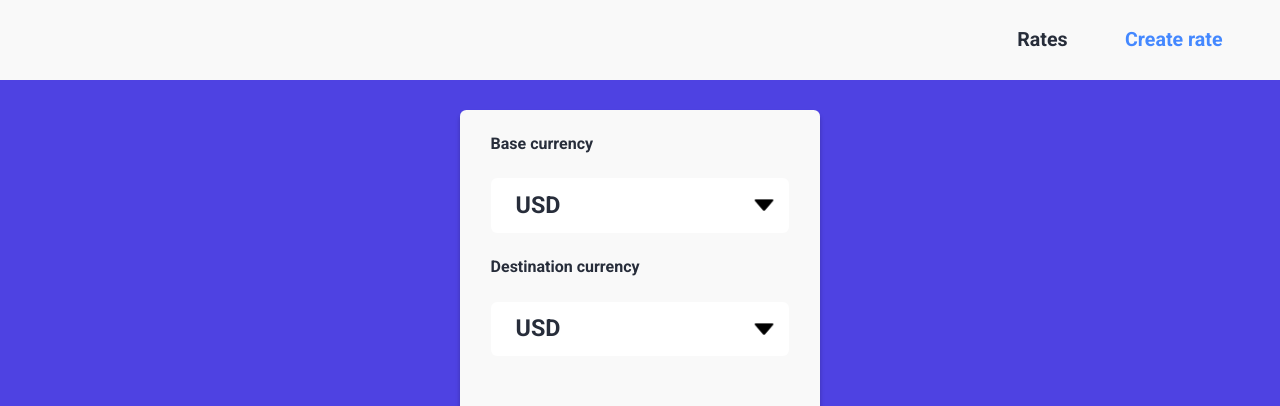
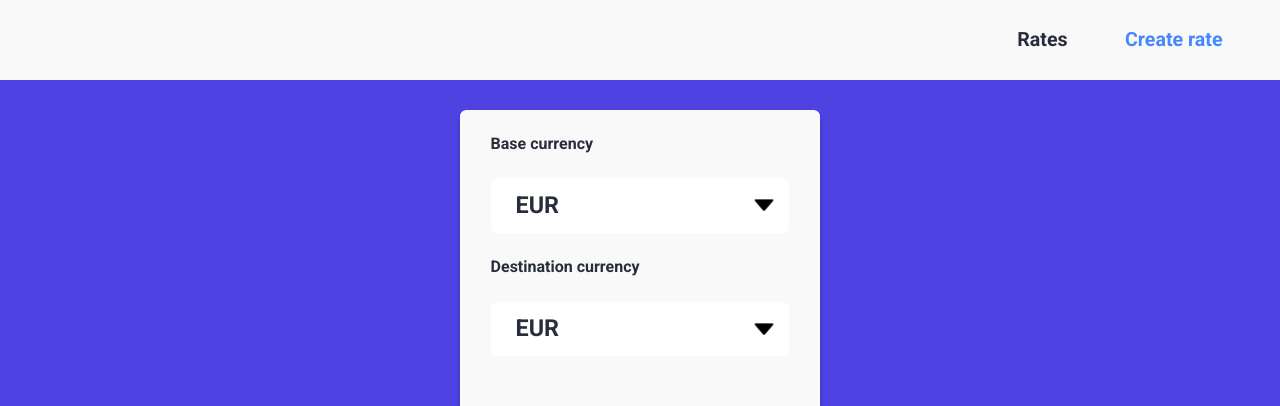
Before and after one commit to FSBalbuena/fx-rates-app, a React app: page /create in a window 1280 px wide. Shown: the top 406 px of the page. Built offline with nearby package versions, Linux system fonts and the light colour scheme.

Commit message:
customRates organized

```diff
--- a/src/react/components/RatesCard.jsx
+++ b/src/react/components/Cards/RatesCard.jsx
@@ -1,6 +1,6 @@
 import React from 'react'
 import PropTypes from 'prop-types'
-import {Card, CardHeader, CardTitle} from './StoryBook'
+import {Card, CardHeader, CardTitle} from './index'
 
 /*Part of RatesPairList component inside Rates Folder */
 const RatesCard=({title,children})=>(
--- a/src/react/components/Rates/RatesPairList.jsx
+++ b/src/react/components/Cards/RatesPairList.jsx
@@ -1,7 +1,7 @@
 import React from 'react'
 import PropTypes from 'prop-types'
-import {CardText,CardList} from '../StoryBook'
-import RatesCard from '../RatesCard'
+import {CardText,CardList} from './index'
+import RatesCard from './RatesCard'
 
 
 /*Part of Rates component */
--- /dev/null
+++ b/src/react/components/Cards/index.js
@@ -0,0 +1,41 @@
+import styled from 'styled-components'
+import WithLayout from '../../containers/WithLayout'
+import {Text} from '../StoryBook'
+
+export const CardList=WithLayout(styled.div`
+width:100%;
+display:flex;
+flex-direction:${props=>props.isDesktop?"row":"column"};
+justify-content:${props=>props.isDesktop?"space-around":"flex-start"};
+align-items:center
+`)
+export const Card=WithLayout(styled.article`
+margin-top:${props=>props.isDesktop?"0vw":"8.43vw"};
+width:${props=>props.isDesktop?"25.13vw":"90vw"};
+background: #F9F9F9;
+box-shadow: 0px 4px 4px rgba(0, 0, 0, 0.25);
+border-radius: ${props=>props.isDesktop?"0.5vw":"1.56vw"};
+`)
+
+export const CardHeader=WithLayout(styled.header`
+width:100%;
+background: #4488FF;
+border-radius:${props=>props.isDesktop?"0.5vw 0.5vw 0px 0px":"1.56vw 1.56vw 0px 0px"} ;
+padding:${props=>props.isDesktop?"0.7vw 1.25vw":"2.5vw 3.75vw"};
+`)
+
+export const CardTitle=WithLayout(styled.h3`
+margin:0px;
+font-family: Roboto;
+font-style: normal;
+font-weight: bold;
+font-size: ${props=>props.isDesktop?"1.56vw":"5.62vw"};
+line-height: ${props=>props.isDesktop?"1.80vw":"6.56vw"};
+color: #FFFFFF;
+`)
+
+export const CardText=WithLayout(styled(Text)`
+color: #848484;
+padding:${props=>props.isDesktop?"0.78vw 1.56vw":"2.81vw 5.62vw"};
+margin:0px
+`)
--- a/src/react/components/CurrencySelector.jsx
+++ b/src/react/components/CustomRateForm/CurrencySelector.jsx
@@ -1,18 +1,13 @@
 import React from 'react'
 import PropTypes from 'prop-types'
-import {FormLabel,FormSelect} from './StoryBook'
+import {FormLabel,FormSelect} from './components'
+import OptionList from '../OptionList';
 
 /*Part of Create component*/
 const CurrencySelector=({label,name,options})=>(
             <FormLabel>{label}
                 <FormSelect name={name}>
-                    {options.map(option=>(
-                        <option key={option}
-                        value={option}
-                        >
-                        {option}
-                        </option>
-                    ))}
+                    <OptionList options={options}/>
                 </FormSelect>
             </FormLabel>)
 
--- /dev/null
+++ b/src/react/components/CustomRateForm/components.js
@@ -0,0 +1,109 @@
+import styled from 'styled-components'
+import WithLayout from '../../containers/WithLayout'
+import {Card} from '../Cards'
+import {Background,
+     Button,
+     BaseSelector,
+     Text} from '../StoryBook'
+
+
+
+export const FormBackground=WithLayout(styled(Background)`
+    display:flex;
+    justify-content:center;
+    align-items:center;
+    padding:${props=>props.isDesktop?"6vh 0px":"16vw 0px"}
+`)
+
+export const FormBox=WithLayout(styled(Card)`
+    padding-top:${props=>props.isDesktop?"3vmin":"7vmin"};
+    width:${props=>props.isDesktop?"45vh":"90vw"};
+    min-height:${props=>props.isDesktop?"65vh":"77vh"}
+    margin:0px;
+    display:flex;
+    flex-direction:column;
+    justify-content:flex-start;
+    align-items:center;
+`)
+
+export const FormLabel=WithLayout(styled.label`
+font-size: ${props=>props.isDesktop?"2vh":"4.37vw"};
+line-height: ${props=>props.isDesktop?"2.4vh":"5.93vw"};
+font-family: Roboto;
+font-style: normal;
+font-weight: bold;
+color: #272D3A;
+width:83%
+`)
+
+export const FormButton=WithLayout(styled(Button)`
+    font-size: ${props=>props.isDesktop?"2.65vh":"5.62vw"};
+    line-height:${props=>props.isDesktop?"3.12vh":"6.56vw"} ;
+    border-radius: ${props=>props.isDesktop?"0.735vh":"1.56vw"};
+    font-weight: bold;
+    font-family: Roboto;
+    font-style: normal;
+    display:block;
+    width: 70%;
+    height: 6.83vh;
+    background: #4488FF;
+    border: 1px solid #4488FF;
+    box-sizing: border-box;
+    box-shadow: 0px 1.25vmin 1.25vmin rgba(0, 0, 0, 0.25);
+    color: #FFFFFF;
+    margin:6.6% 0px;
+`)
+
+export const FormSelect=WithLayout(styled(BaseSelector)`
+    font-size: ${props=>props.isDesktop?"2.92vh":"6.25vw"};
+    line-height:${props=>props.isDesktop?"3.12vh":"7.18vw"} ;
+    border-radius: ${props=>props.isDesktop?"0.735vh":"1.56vw"};
+    height:${props=>props.isDesktop?"6.83vh;":"14.68vw"} ;
+    width:100%;
+    padding:0px 3.12vmin;
+    margin:3.12vmin 0px;
+    background: url(images/arrow-down.png) 96% / 10% no-repeat #EEE;
+    background-color:#FFFFFF;
+`)
+
+export const FeeSelector=WithLayout(styled(FormSelect)`
+    border-radius: ${props=>props.isDesktop?
+        "0px 0.735vh 0.735vh 0px"
+        :
+        "0px 1.56vw 1.56vw 0px"};
+    width:30%;
+`)
+
+export const FormInput=WithLayout(styled.input`
+    font-size: ${props=>props.isDesktop?"2.92vh":"6.25vw"};
+    line-height:${props=>props.isDesktop?"3.12vh":"7.18vw"} ;
+    border-radius: ${props=>props.isDesktop?
+        "0.735vh 0px 0px 0.735vh"
+        :
+        "1.56vw 0px 0px 1.56vw"};
+    height:${props=>props.isDesktop?"6.83vh;":"14.68vw"} ;
+    font-family: Roboto;
+    font-style: normal;
+    font-weight: bold;
+    color: #272D3A;
+    background: #FFFFFF;
+    width:70%;
+    border:none;
+    padding:0px 3.75vmin;
+    margin:3.12vmin 0px;
+`)
+
+export const Rate=WithLayout(styled(Text)`
+    font-size:${props=>props.isDesktop?"2vh":"4.37vw"} ;
+    line-height:${props=>props.isDesktop?"2.4vh":"5.93vw"} ;
+    margin:4vmin 0px;
+    color:#4488FF;
+    text-align:center;
+`)
+
+export const FeeWrapper=styled.div`
+    display:flex;
+    justify-content:center;
+    align-items:center;
+    width:100%;
+`
--- a/src/react/components/Create.jsx
+++ b/src/react/components/CustomRateForm/index.js
@@ -1,56 +1,45 @@
 import React from 'react'
 import PropTypes from 'prop-types'
-import {Background,
+import {FormBackground,
      FormBox,
       FormButton,
-      Rate} from './StoryBook'
+      Rate} from './components'
 import FeePicker from './FeePicker';
 import CurrencySelector from './CurrencySelector';
 
 
-const styles=isDesktop=>({
-    background:{
-        display:"flex",
-        justifyContent:"center",
-        alignItems:"center",
-        padding:isDesktop?"6vh 0px":"16vw 0px"
-    }
-})
-
-const Create=({isDesktop})=>{
-    const classes=styles(isDesktop)
-    return (
-        <Background bg={"#4E42E2"} style={classes.background}>
+const CreateComponent=()=>(
+        <FormBackground bg={"#4E42E2"} >
            <FormBox>
                <CurrencySelector
                name="base"
                label="Base currency"
-               options={["USD","EUR"]}
+               options={[{value:"EUR",content:"EUR"},{value:"USD",content:"USD"}]}
                />
                <CurrencySelector
                name="destination"
                label="Destination currency"
-               options={["USD","EUR"]}
+               options={[{value:"EUR",content:"EUR"},{value:"USD",content:"USD"}]}
                />
                <Rate>USD/ARS : 64.00</Rate>
                <FeePicker
                label={"Fee"}
                inputName={"fee.value"}
                selectName={"fee.type"}
-               feeTypes={[{value:"amount",text:"$"}
-               ,{value:"percent",text:"%"}]}
+               feeTypes={[{value:"amount",content:"$"}
+               ,{value:"percent",content:"%"}]}
                />
                <FormButton >
                    Create
               </FormButton>
            </FormBox>
-        </Background>
+        </FormBackground>
     )
+
+CreateComponent.propTypes={
+
 }
-Create.propTypes={
-    isDesktop:PropTypes.bool
+CreateComponent.defaultProps={
+
 }
-Create.defaultProps={
-    isDesktop:false
-}
-export default Create
+export default CreateComponent
--- a/src/react/components/Rates/index.js
+++ b/src/react/components/Rates/index.js
@@ -2,7 +2,7 @@ import React from 'react'
 import PropTypes from 'prop-types'
 import {RatesBackground,Selector, Title} from './components'
 import SkeletonPairList from '../skeleton/SkeletonPairList'
-import RatesPairList from './RatesPairList'
+import RatesPairList from '../Cards/RatesPairList'
 import OptionList from '../OptionList';
 
 
--- a/src/react/components/StoryBook/index.js
+++ b/src/react/components/StoryBook/index.js
@@ -2,12 +2,6 @@ import styled from 'styled-components'
 import {Link} from 'react-router-dom'
 import WithLayout from '../../containers/WithLayout'
 
-/*--------------------------------------CONFIG VARIABLES---------------------------------*/
-const flexCenterConfig=`
-display:flex;
-justify-content:center;
-align-items:center;
-`
 /*--------------------------------------  GENERAL   ------------------------------- */
 
 export const BaseSelector=styled.select`
@@ -63,8 +57,6 @@ font-size: ${props=>props.isDesktop?"7vh":"9.37vw"};
 line-height: ${props=>props.isDesktop?"7vh":"10.93vw"};
 `)
 
-/*------------------------------------------------------------HOME COMPONENTS--------- */
-
 export const Button=styled.button`
 cursor:pointer;
 box-shadow: 0px 5.75758px 5.75758px rgba(0; 0, 0, 0.25);
@@ -74,135 +66,3 @@ font-family: Roboto;
 font-style: normal;
 font-weight: bold;
 `
-
-/*----------------------------------------------RATES COMPONENT--------------- */
-
-export const CardList=WithLayout(styled.div`
-width:100%;
-display:flex;
-flex-direction:${props=>props.isDesktop?"row":"column"};
-justify-content:${props=>props.isDesktop?"space-around":"flex-start"};
-align-items:center
-`)
-export const Card=WithLayout(styled.article`
-margin-top:${props=>props.isDesktop?"0vw":"8.43vw"};
-width:${props=>props.isDesktop?"25.13vw":"90vw"};
-background: #F9F9F9;
-box-shadow: 0px 4px 4px rgba(0, 0, 0, 0.25);
-border-radius: ${props=>props.isDesktop?"0.5vw":"1.56vw"};
-`)
-
-export const CardHeader=WithLayout(styled.header`
-width:100%;
-background: #4488FF;
-border-radius:${props=>props.isDesktop?"0.5vw 0.5vw 0px 0px":"1.56vw 1.56vw 0px 0px"} ;
-padding:${props=>props.isDesktop?"0.7vw 1.25vw":"2.5vw 3.75vw"};
-`)
-
-export const CardTitle=WithLayout(styled.h3`
-margin:0px;
-font-family: Roboto;
-font-style: normal;
-font-weight: bold;
-font-size: ${props=>props.isDesktop?"1.56vw":"5.62vw"};
-line-height: ${props=>props.isDesktop?"1.80vw":"6.56vw"};
-color: #FFFFFF;
-`)
-
-export const CardText=WithLayout(styled(Text)`
-color: #848484;
-padding:${props=>props.isDesktop?"0.78vw 1.56vw":"2.81vw 5.62vw"};
-margin:0px
-`)
-
-/*----------------------------------------------CREATE COMPONENTS----------------------------------------------- */
-export const FormBox=WithLayout(styled(Card)`
-margin:0px;
-padding-top:${props=>props.isDesktop?"3vmin":"7vmin"};
-display:flex;
-flex-direction:column;
-justify-content:flex-start;
-align-items:center;
-width:${props=>props.isDesktop?"45vh":"90vw"};
-min-height:${props=>props.isDesktop?"65vh":"77vh"}
-`)
-
-export const FormLabel=WithLayout(styled.label`
-font-family: Roboto;
-font-style: normal;
-font-weight: bold;
-font-size: ${props=>props.isDesktop?"2vh":"4.37vw"};
-line-height: ${props=>props.isDesktop?"2.4vh":"5.93vw"};
-color: #272D3A;
-width:83%
-`)
-
-export const FormButton=WithLayout(styled(Button)`
-font-size: ${props=>props.isDesktop?"2.65vh":"5.62vw"};
-line-height:${props=>props.isDesktop?"3.12vh":"6.56vw"} ;
-border-radius: ${props=>props.isDesktop?"0.735vh":"1.56vw"};
-font-weight: bold;
-font-family: Roboto;
-font-style: normal;
-display:block;
-width: 70%;
-height: 6.83vh;
-background: #4488FF;
-border: 1px solid #4488FF;
-box-sizing: border-box;
-box-shadow: 0px 1.25vmin 1.25vmin rgba(0, 0, 0, 0.25);
-color: #FFFFFF;
-margin:6.6% 0px;
-`)
-
-export const FormSelect=WithLayout(styled(BaseSelector)`
-font-size: ${props=>props.isDesktop?"2.92vh":"6.25vw"};
-line-height:${props=>props.isDesktop?"3.12vh":"7.18vw"} ;
-border-radius: ${props=>props.isDesktop?"0.735vh":"1.56vw"};
-height:${props=>props.isDesktop?"6.83vh;":"14.68vw"} ;
-width:100%;
-padding:0px 3.12vmin;
-margin:3.12vmin 0px;
-background: url(images/arrow-down.png) 96% / 10% no-repeat #EEE;
-background-color:#FFFFFF;
-`)
-
-export const FeeSelector=WithLayout(styled(FormSelect)`
-border-radius: ${props=>props.isDesktop?
-    "0px 0.735vh 0.735vh 0px"
-    :
-    "0px 1.56vw 1.56vw 0px"};
-width:30%;
-`)
-
-export const FormInput=WithLayout(styled.input`
-font-size: ${props=>props.isDesktop?"2.92vh":"6.25vw"};
-line-height:${props=>props.isDesktop?"3.12vh":"7.18vw"} ;
-border-radius: ${props=>props.isDesktop?
-    "0.735vh 0px 0px 0.735vh"
-    :
-    "1.56vw 0px 0px 1.56vw"};
-height:${props=>props.isDesktop?"6.83vh;":"14.68vw"} ;
-font-family: Roboto;
-font-style: normal;
-font-weight: bold;
-color: #272D3A;
-background: #FFFFFF;
-width:70%;
-border:none;
-padding:0px 3.75vmin;
-margin:3.12vmin 0px;
-`)
-
-export const Rate=WithLayout(styled(Text)`
-font-size:${props=>props.isDesktop?"2vh":"4.37vw"} ;
-line-height:${props=>props.isDesktop?"2.4vh":"5.93vw"} ;
-margin:4vmin 0px;
-color:#4488FF;
-text-align:center;
-`)
-
-export const FlexDiv=styled.div`
-${flexCenterConfig}
-width:100%;
-`
--- a/src/react/components/skeleton/SkeletonPairList.jsx
+++ b/src/react/components/skeleton/SkeletonPairList.jsx
@@ -1,7 +1,7 @@
 import React from 'react'
 import PropTypes from 'prop-types'
-import {CardText,CardList} from '../StoryBook'
-import RatesCard from '../RatesCard'
+import {CardText,CardList} from '../Cards'
+import RatesCard from '../Cards/RatesCard'
 
 
 const SkeletonPairList=({cards})=>{
--- a/src/react/containers/App.jsx
+++ b/src/react/containers/App.jsx
@@ -6,7 +6,7 @@ import { connect } from 'react-redux';
 /*----------------------------------Container------------------------------ */
 import HomeContainer from './HomeContainer'
 import RatesContainer from './RatesContainer'
-import CreateContainer from './CreateContainer'
+import CustomRateContainer from './CustomRateContainer'
 import AppNavContainer from './AppNavContainer'
 import FooterContainer from './FooterContainer'
 
@@ -29,7 +29,7 @@ const App= ({setUiLayout})=>{
             <Switch>
                 <Route path="/home" exact component={HomeContainer}/>
                 <Route path="/rates" exact component={RatesContainer}/>
-                <Route path="/create" exact component={CreateContainer}/>
+                <Route path="/create" exact component={CustomRateContainer}/>
                 <Redirect from="/" to="/home"/>
             </Switch>
             <FooterContainer/>
--- a/src/react/containers/CreateContainer.jsx
+++ b/src/react/containers/CustomRateContainer.jsx
@@ -1,11 +1,11 @@
 import React from 'react';
 import { connect } from 'react-redux';
 
-import CreateComponent from '../components/Create'
+import CustomRateForm from '../components/CustomRateForm'
 
-const ExampleContainer= ({isDesktop})=>{
+const CustomRateContainer= ({isDesktop})=>{
 
-    return <CreateComponent isDesktop={isDesktop}/>
+    return <CustomRateForm isDesktop={isDesktop}/>
 }
 
 /* react-redux settings */
@@ -15,4 +15,4 @@ const mapStateToProps=(state,ownProps)=>({
 const mapDispatchToProps=(dispatch,ownProps)=>({
 })
 
-export default connect(mapStateToProps,mapDispatchToProps)(ExampleContainer)
+export default connect(mapStateToProps,mapDispatchToProps)(CustomRateContainer)
```
Also changed, not shown: src/react/components/CustomRateForm/FeePicker.jsx (renamed from src/react/components/FeePicker.jsx, +6 -10 lines).
